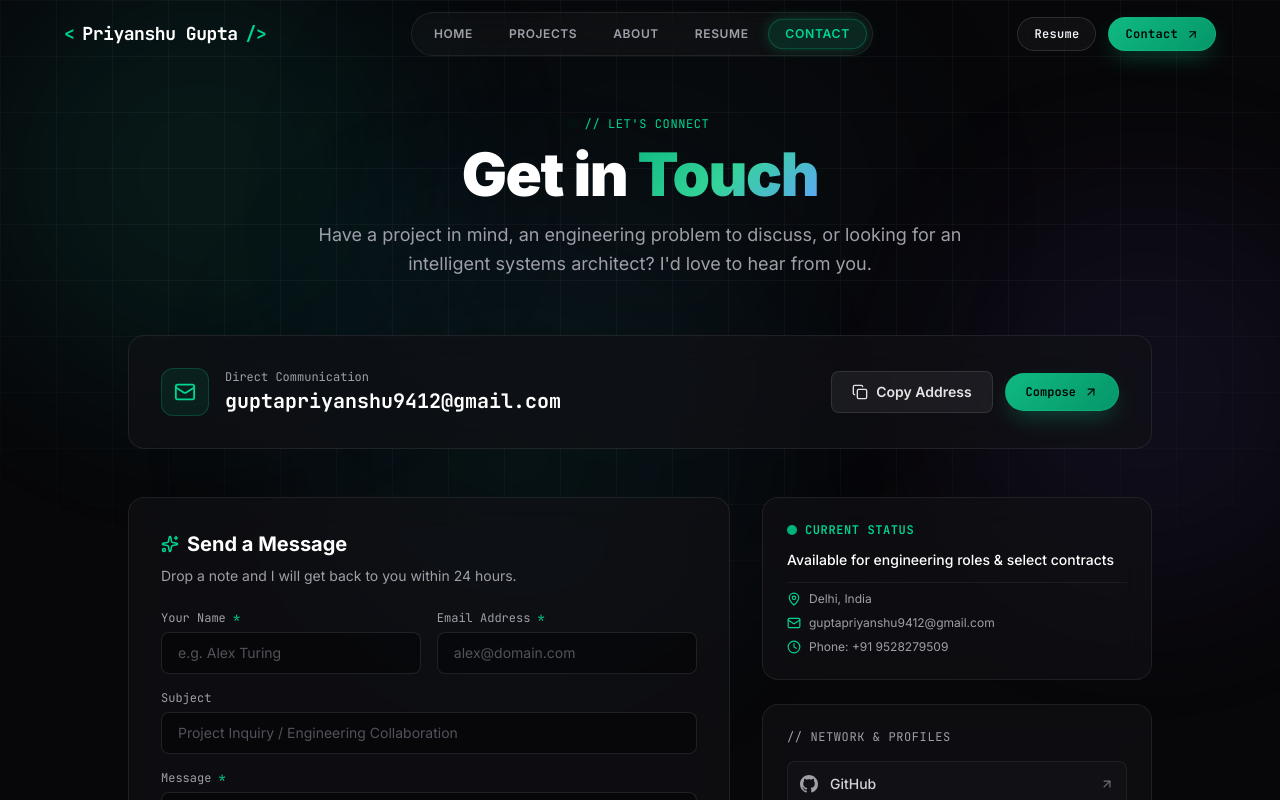
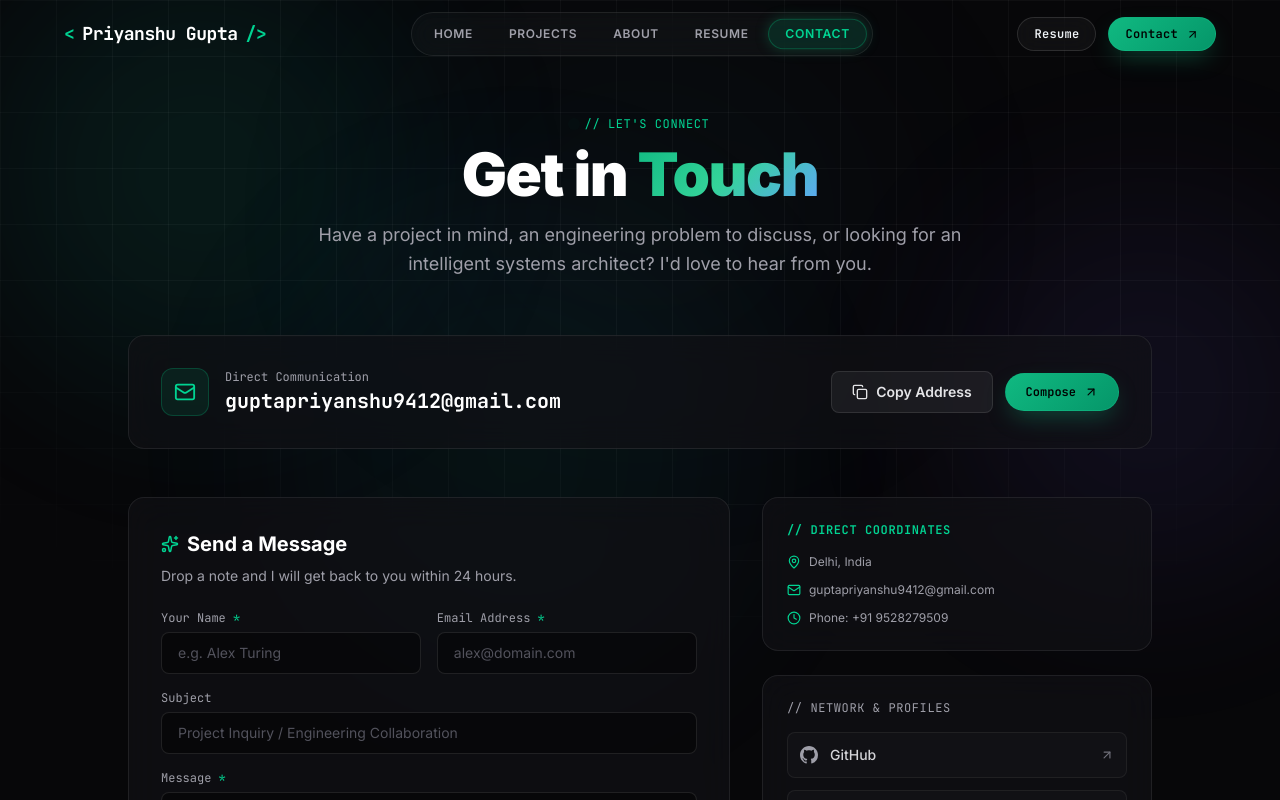
Before and after one commit to priyanshu-projects/portfolio, a Next.js app: page /contact in a window 1280 px wide. Shown: the top 800 px of the page. Built offline with nearby package versions, Linux system fonts and the light colour scheme.

Commit message:
feat: remove 'Available for engineering roles' status block

```diff
--- a/src/app/contact/page.tsx
+++ b/src/app/contact/page.tsx
@@ -199,18 +199,12 @@ export default function ContactPage() {
 
           {/* Quick Info & Socials Sidebar */}
           <div className="md:col-span-2 space-y-6">
-            {/* Status card */}
+            {/* Direct contact card */}
             <div className="glass-card p-6 border-l-2 border-emerald-500">
-              <div className="flex items-center gap-2 mb-3">
-                <span className="w-2.5 h-2.5 rounded-full bg-emerald-400 animate-pulse" />
-                <span className="font-mono text-xs uppercase tracking-wider text-emerald-400 font-semibold">
-                  Current Status
-                </span>
-              </div>
-              <p className="text-sm font-medium text-white mb-3">
-                {personalInfo.status}
-              </p>
-              <div className="space-y-2 pt-2 border-t border-white/[0.06] text-xs text-zinc-400">
+              <h3 className="font-mono text-xs uppercase tracking-wider text-emerald-400 font-semibold mb-4">
+                // Direct Coordinates
+              </h3>
+              <div className="space-y-3 text-xs text-zinc-400">
                 <div className="flex items-center gap-2">
                   <MapPin size={14} className="text-emerald-400 shrink-0" />
                   <span>{personalInfo.location}</span>
--- a/src/app/page.tsx
+++ b/src/app/page.tsx
@@ -9,11 +9,6 @@ export default function HomePage() {
       {/* ── HERO ─────────────────────────────────────────────── */}
       <section className="relative min-h-[90vh] flex items-center justify-center overflow-hidden pt-[calc(var(--nav-h)+20px)] pb-16">
         <div className="relative z-10 text-center px-6 max-w-4xl mx-auto">
-          {/* Eyebrow badge (inspired by rajan-kumar-yadav.vercel.app) */}
-          <div className="inline-flex items-center gap-2.5 px-4 py-1.5 rounded-full bg-emerald-500/10 border border-emerald-500/25 text-emerald-400 font-mono text-xs mb-6 backdrop-blur-md transition-all duration-300 hover:scale-105 hover:border-emerald-500/40 hover:bg-emerald-500/15 animate-[revealUp_0.6s_0.1s_both_cubic-bezier(0.16,1,0.3,1)]">
-            <span className="w-2 h-2 rounded-full bg-emerald-400 animate-pulse shadow-[0_0_8px_#10b981]" />
-            <span className="tracking-wider uppercase font-semibold">{personalInfo.status}</span>
-          </div>
 
           <p className="font-mono text-emerald-400 text-sm md:text-base mb-3 animate-[revealUp_0.6s_0.2s_both_cubic-bezier(0.16,1,0.3,1)]">
             &gt; Hello, I am {personalInfo.name}
--- a/src/lib/data.ts
+++ b/src/lib/data.ts
@@ -26,7 +26,6 @@ export const personalInfo = {
   linkedin: "https://www.linkedin.com/in/priyanshu-gupta-7a13a7251/",
   portfolioUrl: "https://priyanshu-projects.github.io/portfolio/",
   resumeUrl: "https://priyanshu-projects.github.io/portfolio/resume.pdf",
-  status: "Available for engineering roles & select contracts",
 };
 
 export const education = [
```
